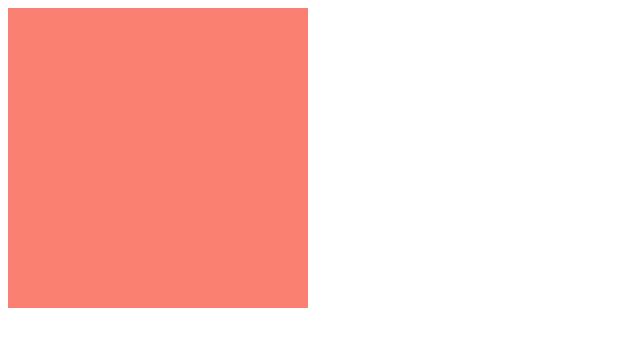
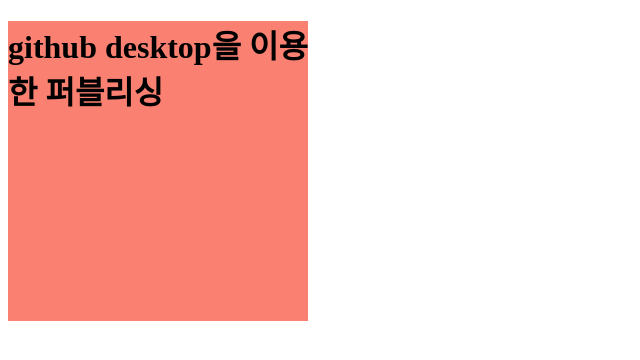
Before and after one commit to patiname/testing, a plain HTML site: page index.html in a window 1280 px wide. Shown: the whole page, without its empty margins (0-640 px from the left). Drawn offline with Linux system fonts and the light colour scheme.

Commit message:
Update index.html

```diff
--- a/index.html
+++ b/index.html
@@ -18,6 +18,8 @@
 
 </head>
 <body>
-    <div class="box"></div>
+    <div class="box">
+        <h1>github desktop을 이용한 퍼블리싱</h1>
+    </div>
 </body>
 </html>
```
